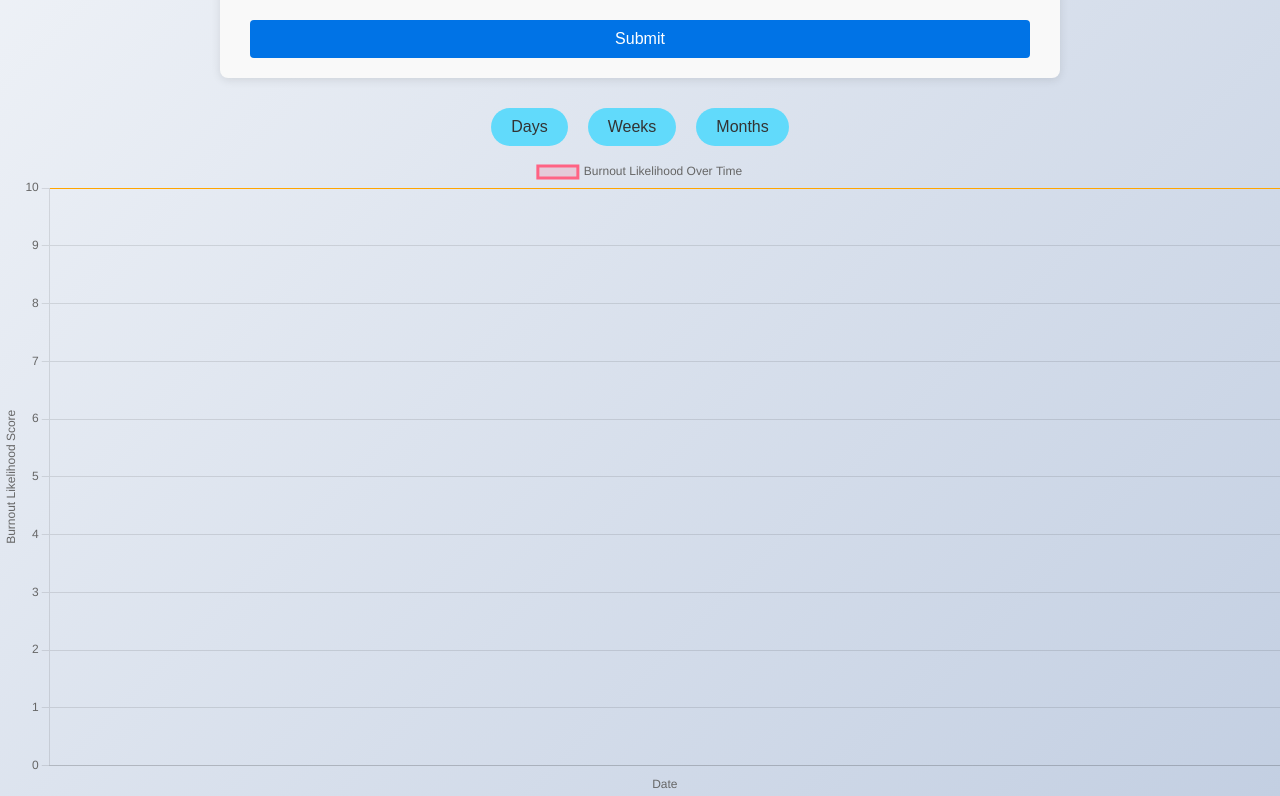
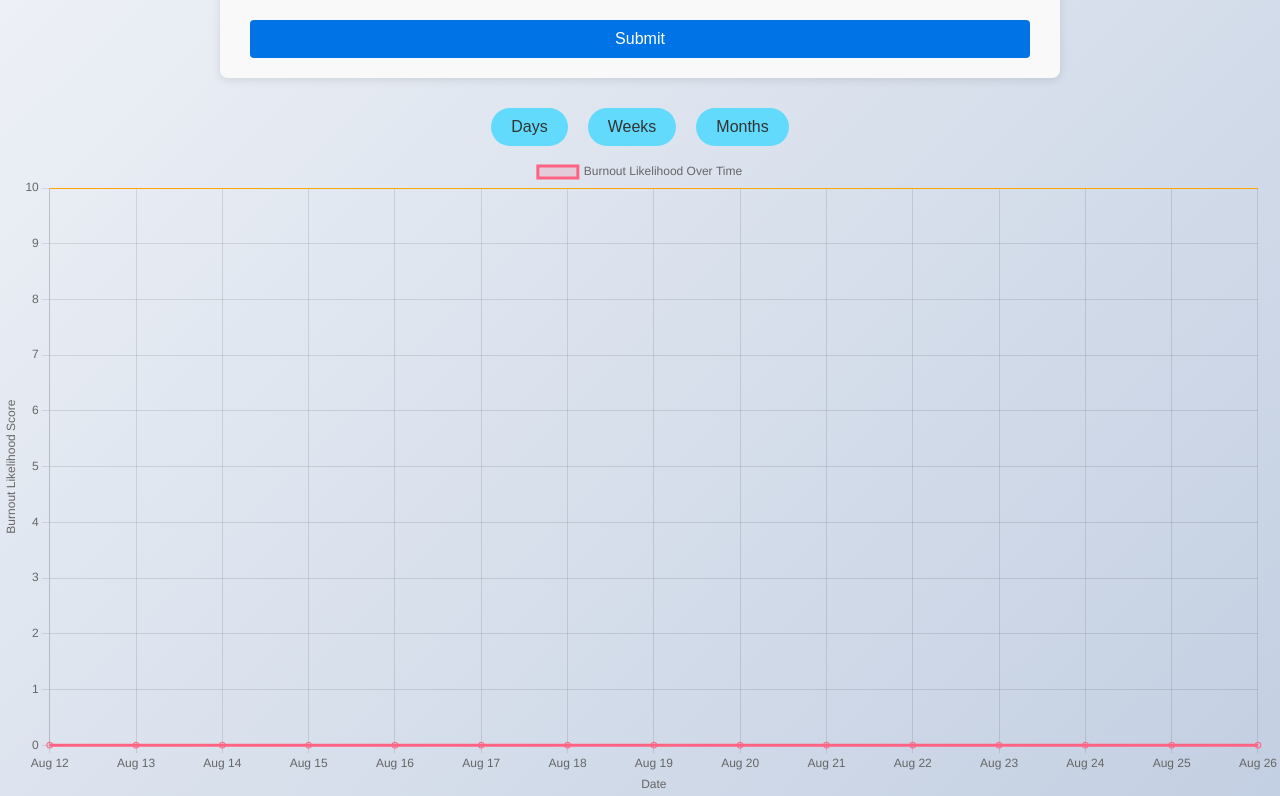
Before and after one commit to stephendyoungjr/StudentWellnessTracker, a React (Create React App) app: page / in a window 1280 px wide. Shown: the part 409-1205 px from the top of the page. Built offline with nearby package versions, Linux system fonts and the light colour scheme.

Commit message:
wider graph range

```diff
--- a/package.json
+++ b/package.json
@@ -7,6 +7,7 @@
     "@testing-library/react": "^13.4.0",
     "@testing-library/user-event": "^13.5.0",
     "chart.js": "^4.4.3",
+    "chartjs-adapter-date-fns": "^3.0.0",
     "chartjs-plugin-annotation": "^3.0.1",
     "gh-pages": "^6.1.1",
     "react": "^18.3.1",
--- a/src/App.js
+++ b/src/App.js
@@ -6,7 +6,7 @@ import './App.css';
 function App() {
   const [surveyData, setSurveyData] = useState([]);
 
-  const calculateBurnoutScore = (entry) => {
+  const calculateBurnoutScore = (entry, previousEntry) => {
     let moodScore = 0;
     switch (entry.mood) {
       case 'Happy':
@@ -27,16 +27,23 @@ function App() {
         moodScore = 2;
     }
 
-    const homeworkScore = entry.homeworkHours * 0.5; // Higher weight for more homework
-    const extracurricularScore = entry.extracurricularHours * 0.3; // Weight for extracurricular hours
-    const gpaScore = entry.gpa >= 3.5 ? 2 : 1; // Higher GPA adds to burnout likelihood
+    const homeworkScore = entry.homeworkHours * 0.5;
+    const extracurricularScore = entry.extracurricularHours * 0.3;
+    const gpaScore = entry.gpa >= 3.5 ? 2 : 1;
 
-    // Total burnout score combining all factors
-    return moodScore + homeworkScore + extracurricularScore + gpaScore;
+    let burnoutScore = moodScore + homeworkScore + extracurricularScore + gpaScore;
+
+    // Check if the previous entry was a burnout
+    if (previousEntry && previousEntry.burnoutScore >= 10) {
+      burnoutScore = Math.max(burnoutScore, previousEntry.burnoutScore - 0.5); // Gradually decrease burnout
+    }
+
+    return burnoutScore;
   };
 
   const handleFormSubmit = (formData) => {
-    const burnoutScore = calculateBurnoutScore(formData);
+    const previousEntry = surveyData[surveyData.length - 1];
+    const burnoutScore = calculateBurnoutScore(formData, previousEntry);
     setSurveyData([...surveyData, { ...formData, burnoutScore }]);
   };
 
--- a/src/components/MoodChart.js
+++ b/src/components/MoodChart.js
@@ -10,8 +10,10 @@ import {
   Tooltip,
   Legend,
   Filler,
+  TimeScale,
 } from 'chart.js';
 import annotationPlugin from 'chartjs-plugin-annotation';
+import 'chartjs-adapter-date-fns'; // Import date adapter for time scale
 
 ChartJS.register(
   CategoryScale,
@@ -22,6 +24,7 @@ ChartJS.register(
   Tooltip,
   Legend,
   Filler,
+  TimeScale,
   annotationPlugin
 );
 
@@ -29,12 +32,45 @@ const MoodChart = ({ data }) => {
   const [timeScale, setTimeScale] = useState('days'); // Default time scale
 
   const getChartData = (scale) => {
+    let range;
+    switch (scale) {
+      case 'weeks':
+        range = 30; // Show a month (30 days)
+        break;
+      case 'months':
+        range = 365; // Show a year (365 days)
+        break;
+      default:
+        range = 14; // Show 2 weeks (14 days)
+    }
+
+    const chartData = [];
+    for (let i = -range / 2; i <= range / 2; i++) {
+      const currentDate = new Date();
+      currentDate.setDate(currentDate.getDate() + i);
+
+      const dateStr = currentDate.toISOString().split('T')[0];
+
+      const entry = data.find((entry) => entry.date === dateStr);
+      let burnoutScore = entry ? entry.burnoutScore : null;
+
+      if (!burnoutScore && i > 0 && chartData.length > 0) {
+        const previousScore = chartData[chartData.length - 1].burnoutScore;
+        burnoutScore = Math.max(previousScore - 0.5, 0); // Gradual recovery
+      }
+
+      chartData.push({
+        date: dateStr,
+        burnoutScore: burnoutScore || 0,
+      });
+    }
+
     return {
-      labels: data.map(entry => entry.date),
+      labels: chartData.map((entry) => entry.date),
       datasets: [
         {
           label: 'Burnout Likelihood Over Time',
-          data: data.map(entry => entry.burnoutScore),
+          data: chartData.map((entry) => entry.burnoutScore),
           fill: 'start',
           backgroundColor: 'rgba(255, 99, 132, 0.2)',
           borderColor: 'rgb(255, 99, 132)',
@@ -59,6 +95,10 @@ const MoodChart = ({ data }) => {
         title: {
           display: true,
           text: 'Date',
+        },
+        type: 'time', // Use the time scale here
+        time: {
+          unit: timeScale === 'days' ? 'day' : timeScale === 'weeks' ? 'week' : 'month',
         },
       },
     },
@@ -89,16 +129,16 @@ const MoodChart = ({ data }) => {
               backgroundColor: 'rgba(255, 165, 0, 0.7)',
             },
           },
-          ...data.reduce((annotations, entry, index) => {
-            if (entry.burnoutScore >= 10) {
+          ...chartData.datasets[0].data.reduce((annotations, score, index) => {
+            if (score >= 10) {
               annotations[`burnoutPoint${index}`] = {
                 type: 'point',
-                xValue: entry.date,
-                yValue: entry.burnoutScore,
+                xValue: chartData.labels[index],
+                yValue: score,
                 backgroundColor: 'rgb(255, 99, 132)',
                 radius: 5,
                 label: {
-                  content: `Burnout Risk on ${entry.date}`,
+                  content: `Burnout Risk on ${chartData.labels[index]}`,
                   enabled: true,
                   position: 'top',
                 },
```
Also changed, not shown: 1 other file (tests, documents, lock files or other folders).
